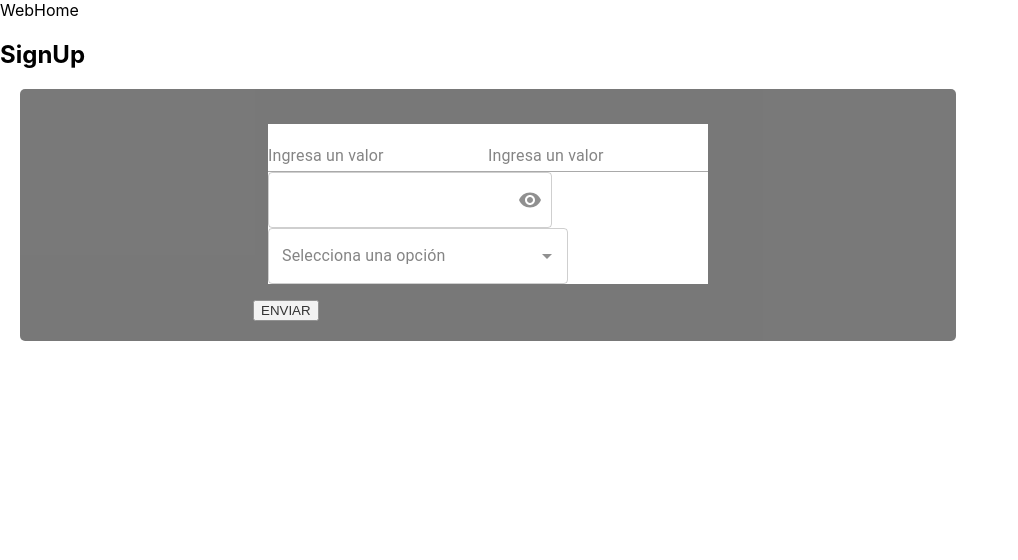
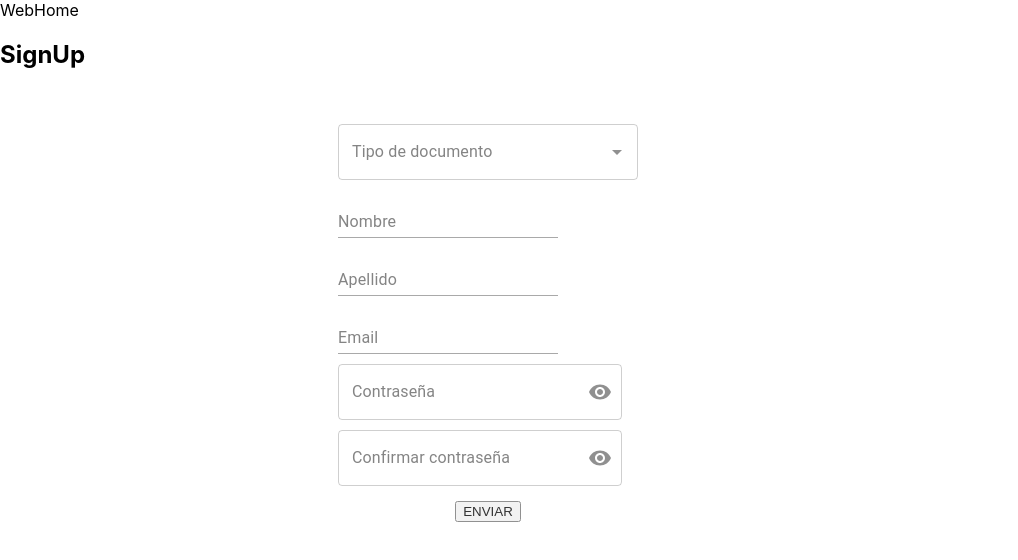
Before and after one commit to IsterinK/UAM-proyect, a React (Create React App) app in the folder client-project/: page / in a window 1280 px wide. Shown: the top 560 px of the page, without its empty margins (0-1018 px from the left). Built offline with nearby package versions, Linux system fonts and the light colour scheme.

Commit message:
Reto 1: confirmación de contraseña

```diff
--- a/client-project/src/components/Auth/SignUp/SignUp.js
+++ b/client-project/src/components/Auth/SignUp/SignUp.js
@@ -1,21 +1,34 @@
-import React, { useEffect, useState } from 'react'
-import {Auth} from "../../../api/auth"
-import { Autocomplete, IconButton, InputAdornment, OutlinedInput, TextField } from '@mui/material';
+import React, { useEffect, useState } from 'react';
+import { Auth } from "../../../api/auth";
+import { Autocomplete, FormControl, IconButton, InputAdornment, InputLabel, OutlinedInput, TextField } from '@mui/material';
 import { Visibility, VisibilityOff } from '@mui/icons-material';
-import "./SignUp.scss"
+import Snackbar from '@mui/material/Snackbar';
+import MuiAlert from '@mui/material/Alert';
+import "./SignUp.scss";
 
 const SignUp = () => {
     const auth = new Auth();
+    // User
     const [firstname, setFirstname] = useState("");
     const [lastname, setLastname] = useState("");
     const [email, setEmail] = useState("");
     const [currentPassword, setCurrentpassword] = useState("");
     const [showPassword, setShowPassword] = useState(false);
+    const [confirmPassword, setConfirmPassword] = useState("");
+    // Errors
+    const [openSnackbar, setOpenSnackbar] = useState(false);
+    const [snackbarMessage, setSnackbarMessage] = useState("");
 
-    //Se ejecuta una vez cuando se carga el componente
+    // Se ejecuta una vez cuando se carga el componente
     useEffect(() => {
-        console.log("signup");
-    }, []);
+        if (currentPassword !== confirmPassword) {
+            setOpenSnackbar(true);
+            setSnackbarMessage("Las contraseñas no coinciden")
+        } else {
+            setOpenSnackbar(false);
+            setSnackbarMessage("");
+        }
+    }, [currentPassword, confirmPassword]);
 
     const handleSetFirstname = (event) => {
         setFirstname(event.target.value);
@@ -23,6 +36,15 @@ const SignUp = () => {
 
     const handleSetLastname = (event) => {
         setLastname(event.target.value);
+    }
+
+    const handleSetEmail = (event) => {
+        setEmail(event.target.value);
+    }
+
+    const handleSetPassword = (event) => {
+        const newPassword = event.target.value;
+        setCurrentpassword(newPassword);
     }
 
     const handleSave = async () => {
@@ -33,13 +55,13 @@ const SignUp = () => {
             currentPassword: currentPassword
         }
 
-        console.log(data)
-        try {
+        console.log(data);
+        /* try {
             const response = await auth.signup();
             console.log(response)
         } catch (error) {
             console.error(error)
-        }
+        } */
     }
 
     const handleClickShowPassword = () => {
@@ -57,36 +79,68 @@ const SignUp = () => {
         { label: 'Pasaporte', value: "PP" },
     ]
 
+    // Componente personalizado para el Snackbar
+    function Alert(props) {
+        return <MuiAlert elevation={6} variant="filled" {...props} />;
+    }
+
     return (
         <>
-        <div>
             <h2>SignUp</h2>
             <div className='auth-container'>
-                <form>
+                <form className='form'>
                     <div className='auth-form'>
+                        <div className='auth-form_row'>
+                            <Autocomplete
+                                disablePortal
+                                id="combo-box-demo"
+                                options={documentTypeOptions}
+                                sx={{ width: 300 }}
+                                renderInput={(params) => <TextField {...params} label="Tipo de documento" />}
+                            />
+                        </div>
+
                         <div className='auth-form_row'>
                             <TextField
                                 id="firstname"
-                                label="Ingresa un valor"
+                                label="Nombre"
                                 variant="standard"
                                 value={firstname}
                                 className="input-auth-form"
                                 onChange={handleSetFirstname}
                             />
+                        </div>
 
+                        <div className='auth-form_row'>
                             <TextField
                                 id="lastname"
-                                label="Ingresa un valor"
+                                label="Apellido"
                                 variant="standard"
                                 value={lastname}
                                 className="input-auth-form"
                                 onChange={handleSetLastname}
                             />
                         </div>
+
                         <div className='auth-form_row'>
+                            <TextField
+                                id="email"
+                                label="Email"
+                                variant="standard"
+                                value={email}
+                                className="input-auth-form"
+                                onChange={handleSetEmail}
+                            />
+                        </div>
+
+                        <div className='auth-form_row'>
+                            <FormControl>
+                                <InputLabel htmlFor="outlined-adornment-password">Contraseña</InputLabel>
                                 <OutlinedInput
+                                    label="Contraseña"
                                     id="outlined-adornment-password"
                                     type={showPassword ? 'text' : 'password'}
+                                    onChange={handleSetPassword}
                                     endAdornment={
                                         <InputAdornment position="end">
                                             <IconButton
@@ -99,25 +153,47 @@ const SignUp = () => {
                                             </IconButton>
                                         </InputAdornment>
                                     }
-                            label="Password"
                                 />
+                            </FormControl>
                         </div>
+
                         <div className='auth-form_row'>
-                        <Autocomplete
-                            disablePortal
-                            id="combo-box-demo"
-                            options={documentTypeOptions}
-                            sx={{ width: 300 }}
-                            renderInput={(params) => <TextField {...params} label="Selecciona una opción" />}
+                            <FormControl>
+                                <InputLabel htmlFor="outlined-adornment-confirm-password">Confirmar contraseña</InputLabel>
+                                <OutlinedInput
+                                    label="Confirmar contraseña"
+                                    id="outlined-adornment-confirm-password"
+                                    type={showPassword ? 'text' : 'password'}
+                                    value={confirmPassword}
+                                    onChange={(event) => setConfirmPassword(event.target.value)}
+                                    endAdornment={
+                                        <InputAdornment position="end">
+                                            <IconButton
+                                                aria-label="toggle password visibility"
+                                                onClick={handleClickShowPassword}
+                                                onMouseDown={handleMouseDownPassword}
+                                                edge="end"
+                                            >
+                                                {showPassword ? <VisibilityOff /> : <Visibility />}
+                                            </IconButton>
+                                        </InputAdornment>
+                                    }
                                 />
+                            </FormControl>
                         </div>
                     </div>
+                </form>
                 <button onClick={handleSave}>ENVIAR</button>
-                </form>
             </div>
-        </div>
+            <Snackbar
+                open={openSnackbar}
+            >
+                <MuiAlert onClose={() => setOpenSnackbar(false)} severity="error">
+                    {snackbarMessage}
+                </MuiAlert>
+            </Snackbar>
         </>
-  )
+    );
 }
 
-export default SignUp
+export default SignUp;
--- a/client-project/src/components/Auth/SignUp/SignUp.scss
+++ b/client-project/src/components/Auth/SignUp/SignUp.scss
@@ -1,22 +1,26 @@
 .auth-container{
     display: flex;
     flex-wrap: wrap;
-    flex-direction: row;
+    flex-direction: column;
     justify-content: center;
     align-items: center;
-    align-content: center;
-    background: #000000a8;
+    background: transparent;
     opacity: 0.8;
     width: 70%;
     padding: 20px;
     margin: 20px;
     border-radius: 5px;
 
-    .auth-form {
+    & .form .auth-form {
+        display: flex;
+        flex-direction: column;
+        align-items: center;
+        justify-content: center;
+        gap: 10px;
         padding: 10px;
         margin: 5px;
         .auth-form_row {
-            background-color: white;
+            background: white;
             width: 100%;
         }
     }
```
Lines whose indentation alone changed are shown as unchanged.
